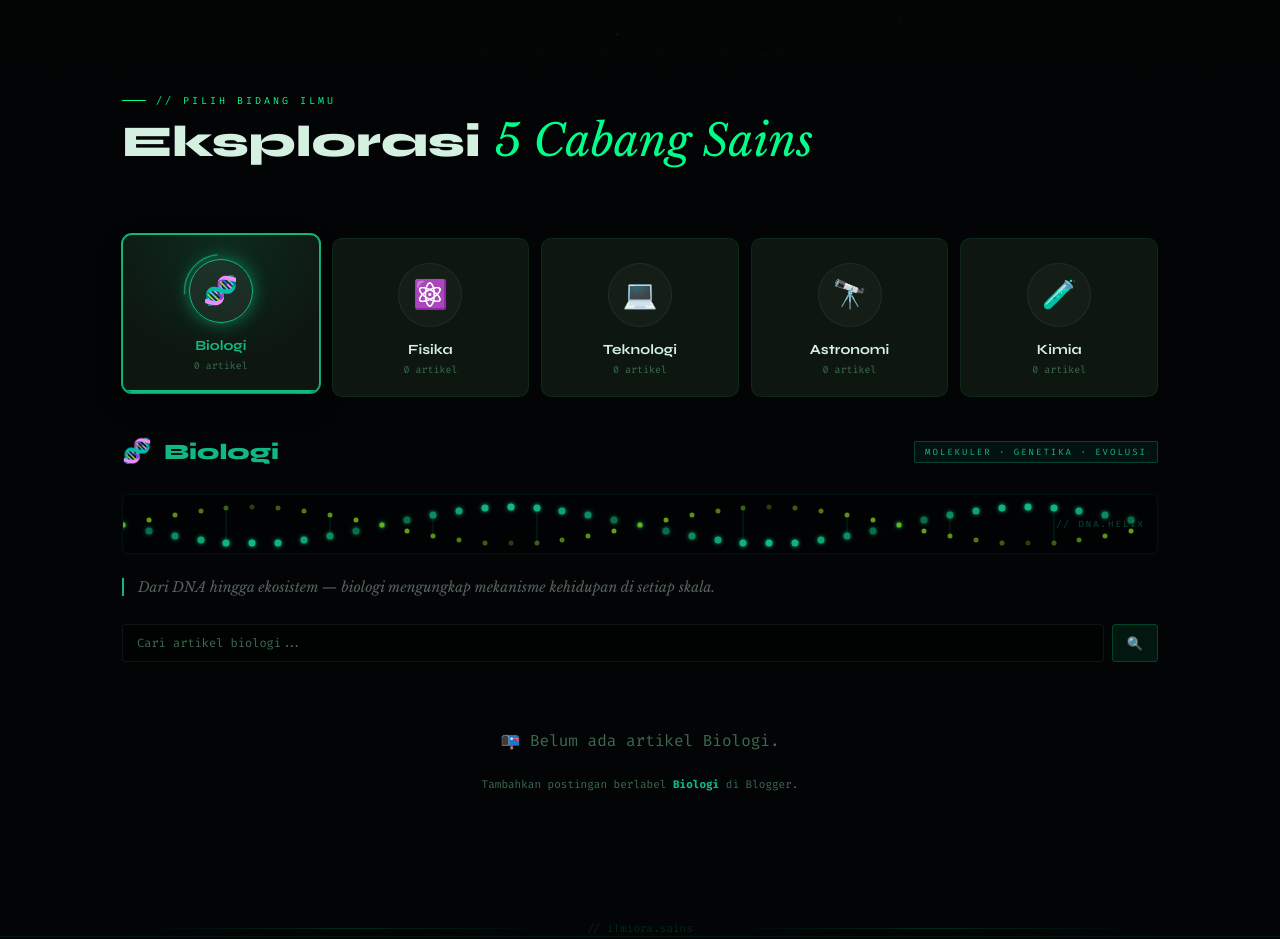
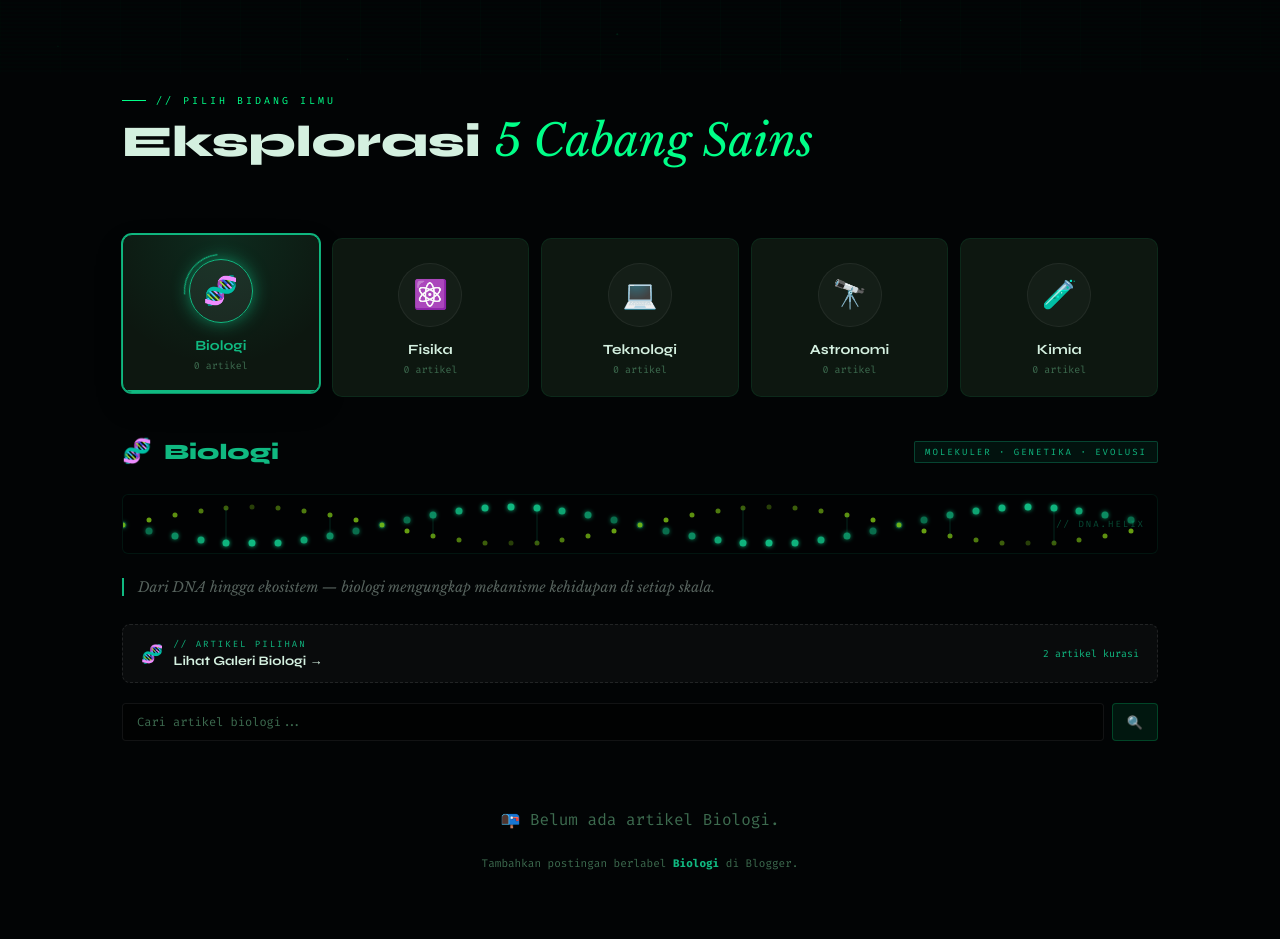
Before and after one commit to Iyan-Core/Ilmiora-blogger, a plain HTML site: page taman-sains.html in a window 1280 px wide. Shown: the part 726-1665 px from the top of the page. Drawn offline with nearby package versions, Linux system fonts and the light colour scheme.

Commit message:
taman-sains.html
Update taman-sains.html

```diff
--- a/taman-sains.html
+++ b/taman-sains.html
@@ -413,6 +413,18 @@ body::before{content:'';position:fixed;inset:0;background:repeating-linear-gradi
       Dari DNA hingga ekosistem — biologi mengungkap mekanisme kehidupan di setiap skala.
     </div>
 
+    <!-- ═══════════════════════════════════════════════
+         TOMBOL GALERI ARTIKEL PILIHAN
+         URL galeri per bidang — ganti jika nama file berubah:
+         📌 bio → galeri-biologi.html
+         📌 fis → galeri-fisika.html
+         📌 tek → galeri-teknologi.html
+         📌 ast → galeri-astronomi.html
+         📌 kim → galeri-kimia.html
+         Base URL: https://iyan-core.github.io/Ilmiora-blogger/
+    ════════════════════════════════════════════════ -->
+    <div id="galeriBtn" style="margin-bottom:20px;"></div>
+
     <!-- SEARCH -->
     <div class="art-search">
       <input id="searchInput" type="text" placeholder="Cari artikel biologi..." oninput="filterArts()"/>
@@ -464,6 +476,48 @@ document.querySelectorAll('.reveal').forEach(el=>obs.observe(el));
 /* ═══ CONFIG SUB MENU ═══ */
 const BLOG='https://ilmiora.blogspot.com';
 const PER_PAGE=10;
+
+/* ════════════════════════════════════════════════════
+   URL GALERI ARTIKEL PILIHAN — GANTI SESUAI KEBUTUHAN
+   Format: https://iyan-core.github.io/Ilmiora-blogger/[nama-file]
+   📌 Ganti bagian BASE_GITHUB jika username/repo berubah
+════════════════════════════════════════════════════ */
+const BASE_GITHUB='https://iyan-core.github.io/Ilmiora-blogger/'; // 📌 GANTI jika repo berubah
+
+const GALERI_URLS={
+  bio: BASE_GITHUB+'/galeri-biologi.html',    // 📌 URL galeri Biologi
+  fis: BASE_GITHUB+'/galeri-fisika.html',     // 📌 URL galeri Fisika
+  tek: BASE_GITHUB+'/galeri-teknologi.html',  // 📌 URL galeri Teknologi
+  ast: BASE_GITHUB+'/galeri-astronomi.html',  // 📌 URL galeri Astronomi
+  kim: BASE_GITHUB+'/galeri-kimia.html',      // 📌 URL galeri Kimia
+};
+
+function renderGaleriBtn(key){
+  const m=MENUS[key];
+  const url=GALERI_URLS[key];
+  document.getElementById('galeriBtn').innerHTML=`
+    <a href="${url}" target="_blank" style="
+      display:flex;align-items:center;justify-content:space-between;
+      padding:13px 18px;
+      background:rgba(255,255,255,0.03);
+      border:1px dashed rgba(255,255,255,0.1);
+      border-radius:8px;
+      text-decoration:none;
+      transition:all 0.3s;
+      gap:12px;
+    "
+    onmouseover="this.style.borderColor='${m.color}';this.style.background='${m.bgColor}';"
+    onmouseout="this.style.borderColor='rgba(255,255,255,0.1)';this.style.background='rgba(255,255,255,0.03)';">
+      <div style="display:flex;align-items:center;gap:10px;">
+        <span style="font-size:18px;">${m.icon}</span>
+        <div>
+          <div style="font-family:'Fira Code',monospace;font-size:9px;color:${m.color};text-transform:uppercase;letter-spacing:2px;margin-bottom:3px;">// Artikel Pilihan</div>
+          <div style="font-family:'Syne',sans-serif;font-size:13px;font-weight:700;color:var(--chalk);">Lihat Galeri ${m.name} →</div>
+        </div>
+      </div>
+      <span style="font-family:'Fira Code',monospace;font-size:10px;color:${m.color};white-space:nowrap;">2 artikel kurasi</span>
+    </a>`;
+}
 
 const MENUS={
   bio:{
@@ -577,6 +631,7 @@ function switchMenu(key){
 
     // Update animasi
     renderAnim(key);
+    renderGaleriBtn(key);
 
     // Update CSS variable warna aktif
     document.documentElement.style.setProperty('--active-c',m.color);
@@ -840,6 +895,7 @@ heroObs.observe(document.querySelector('.hero'));
 // Set warna aktif awal
 document.documentElement.style.setProperty('--active-c',MENUS.bio.color);
 renderAnim('bio');
+renderGaleriBtn('bio');
 fetchMenu('bio');
 // Fetch semua untuk dapat count
 Object.keys(MENUS).forEach(k=>{
```
